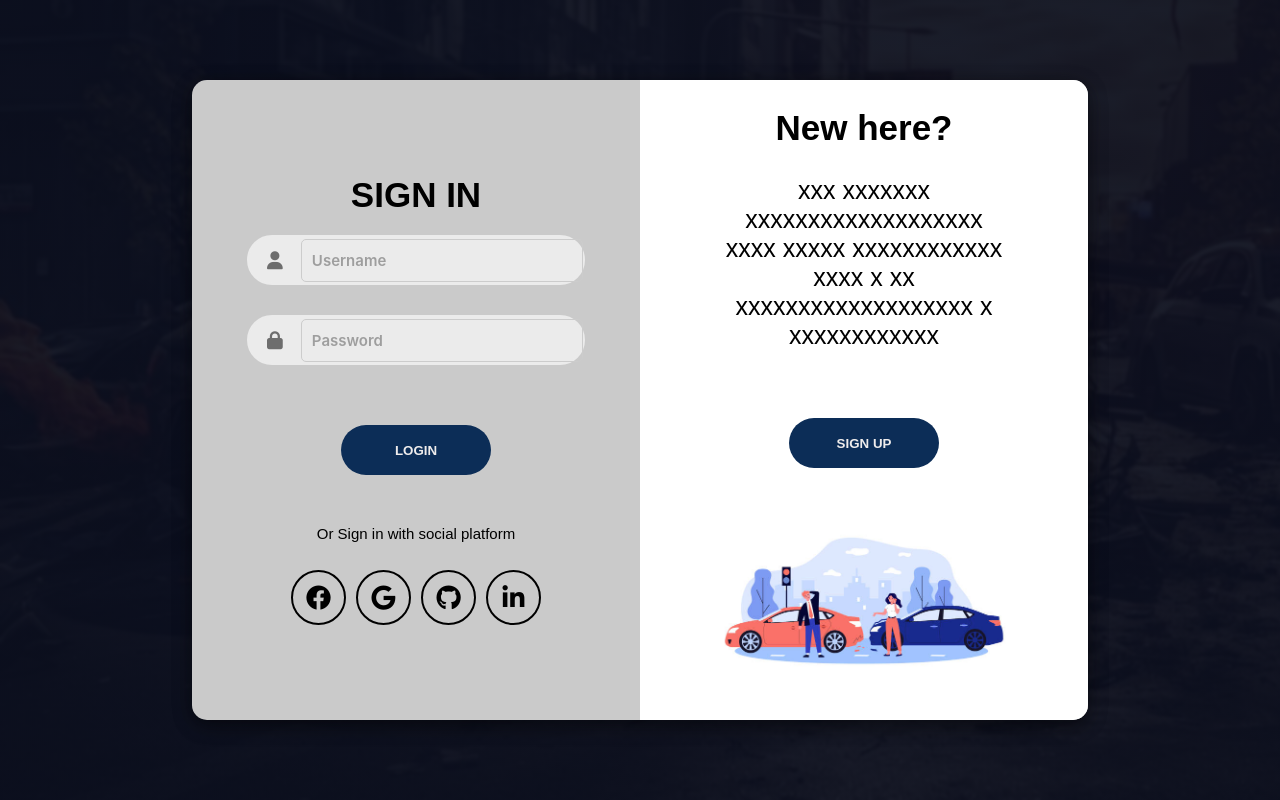
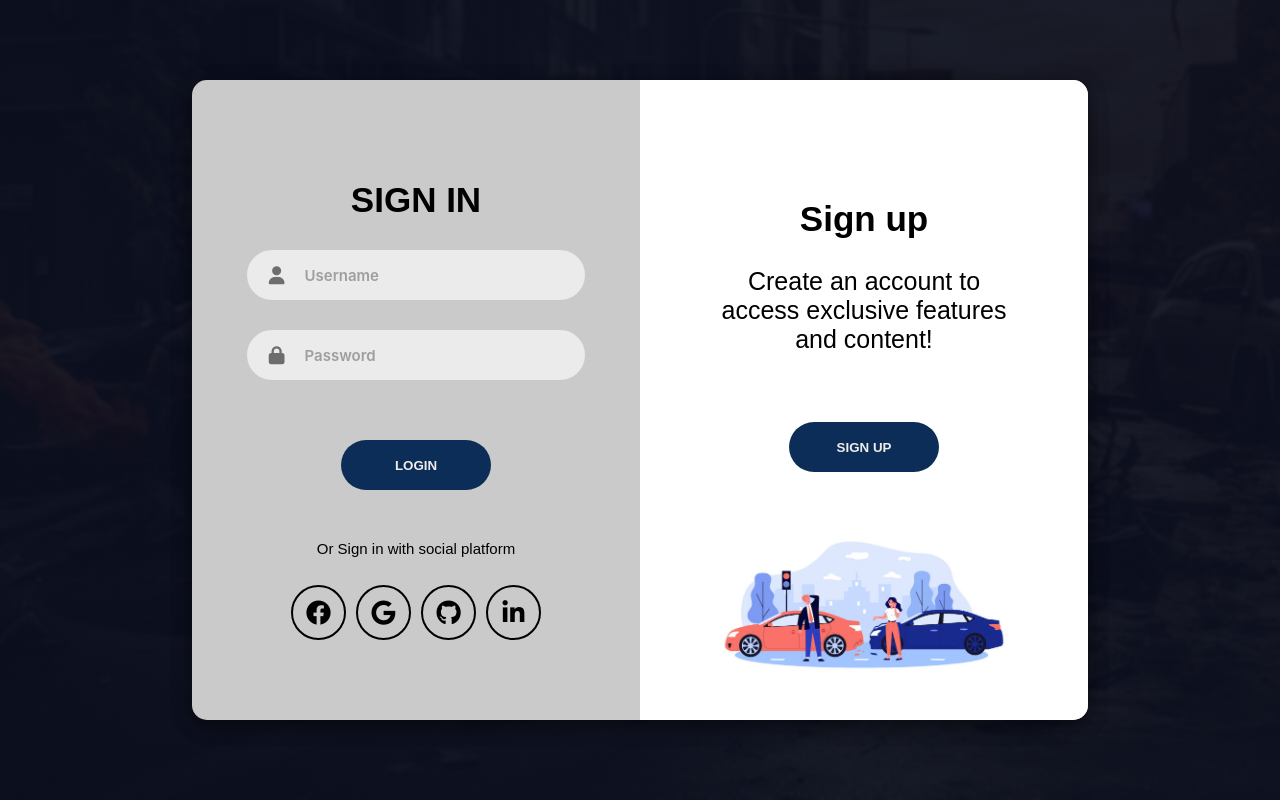
Before and after one commit to Inupa6677/DSGP-GROUP-9, a Flask app: page /login in a window 1280 px wide. Run offline with Flask 3, Linux system fonts and the light colour scheme; parts of the project's set-up code (start-up, migrations or seed data) failed here and were passed over; some libraries are stand-ins or nearby versions.

Commit message:
edits in the login page

```diff
--- a/connecting model/static/jsFiles/loginpage.js
+++ b/connecting model/static/jsFiles/loginpage.js
@@ -20,17 +20,17 @@ document.addEventListener("DOMContentLoaded", function() {
 
     document.getElementById('loginForm').addEventListener('submit', function(event) {
         event.preventDefault();
-        const username = document.getElementById('username');
-        const password = document.getElementById('password');
+        const username = document.getElementById('username').value;
+        const password = document.getElementById('password').value;
 
         // Check if username is empty
-        if (username.value.trim() === '') {
+        if (username.trim() === '') {
             alert('Username is required.');
             return;
         }
 
         // Check if password is empty
-        if (password.value.trim() === '') {
+        if (password.trim() === '') {
             alert('Password is required.');
             return;
         }
@@ -42,44 +42,44 @@ document.addEventListener("DOMContentLoaded", function() {
 
     document.getElementById('signup-form').addEventListener('submit', function(event) {
         event.preventDefault();
-        const username = document.getElementById('username');
-        const email = document.getElementById('email');
-        const newPassword = document.getElementById('new-password');
-        const confirmPassword = document.getElementById('confirm-password');
+        const username = document.getElementById('username').value; // Get the value of the username input
+        const email = document.getElementById('email').value; // Get the value of the email input
+        const newPassword = document.getElementById('new-password').value; // Get the value of the new password input
+        const confirmPassword = document.getElementById('confirm-password').value; // Get the value of the confirm password input
 
         // Check if username is empty
-        if (username.value.trim() === '') {
+        if (username.trim() === '') {
             alert('Username is required.');
             return;
         }
 
         // Check if email is empty
-        if (email.value.trim() === '') {
+        if (email.trim() === '') {
             alert('Email is required.');
             return;
         }
 
         // Check if the entered value is in a valid email format using a regular expression
         const emailPattern = /^[^\s@]+@[^\s@]+\.[^\s@]+$/;
-        if (!emailPattern.test(email.value.trim())) {
+        if (!emailPattern.test(email)) {
             alert('Please enter a valid email address.');
             return;
         }
 
         // Check if new password is empty
-        if (newPassword.value.trim() === '') {
+        if (newPassword.trim() === '') {
             alert('New password is required.');
             return;
         }
 
         // Check if confirm password is empty
-        if (confirmPassword.value.trim() === '') {
+        if (confirmPassword.trim() === '') {
             alert('Confirm password is required.');
             return;
         }
 
         // Check if passwords match
-        if (newPassword.value !== confirmPassword.value) {
+        if (newPassword !== confirmPassword) {
             alert('Passwords do not match.');
             return;
         }
--- a/connecting model/static/loginpage.css
+++ b/connecting model/static/loginpage.css
@@ -63,10 +63,11 @@ form{
     transition: 0.5s ease-in-out;
     transition-delay: 1s;
 }
-.title{
+.title {
     font-size: 35px;
     color: #000000;
-    margin-bottom: 10px;
+    margin-bottom: 20px; /* Increase margin-bottom */
+    margin-top: 20px; /* Add margin-top to move it down */
 }
 .input-field{
     width: 100%;
@@ -174,10 +175,11 @@ a{
     transition: 1s ease-in-out;
     transition-delay: 0.1s;
 }
-.panel h3{
+.panel h3 {
     font-size: 35px;
     font-weight: 600;
     color: #000;
+    margin-top: 30px;
 }
 .panel p{
     font-size: 25px;
@@ -340,12 +342,7 @@ body {
     margin-bottom: 20px;
 }
 
-.input-field input {
-    width: 100%;
-    padding: 10px;
-    border: 1px solid #ccc;
-    border-radius: 5px;
-}
+
 
 .input-field input:focus {
     outline: none;
@@ -354,3 +351,21 @@ body {
 .error {
     border-color: red !important;
 }
+
+.panel .content {
+    color: #EFECEC;
+    transition: 1s ease-in-out;
+    transition-delay: 0.1s;
+    margin-top: 65px; /* Add margin-top here */
+}
+
+#signup-title {
+    font-size: 35px;
+    color: #000000;
+    margin-bottom: 20px; /* Increase margin-bottom */
+    margin-top: 75px; /* Add margin-top to move it down further */
+}
+
+#member-content {
+    margin-top: 25px; /* Adjust this value to move the content up */
+}
--- a/connecting model/templates/loginpage.html
+++ b/connecting model/templates/loginpage.html
@@ -32,7 +32,7 @@
             <p class="account-text">Don't have an account? <a href="#" id="sign-up-btn2">Sign up</a></p>
             </form>
             <form action="/signup" method="post" class="sign-up-form" id="signup-form">
-                <h2 class="title">SIGN UP</h2>
+                <h2 class="title" id="signup-title"> Sign up </h2>
                 <div class="input-field">
                     <i class="fas fa-user"></i>
                     <input type="text" id="username" placeholder="Username">
@@ -65,10 +65,10 @@
         </div>
         <div class="panels-container">
              <div class="panel left-panel">
-                    <div class="content">
-                        <h3>Member here?</h3>
+                    <div class="content" id="member-content">
+                        <h3> Are you already a member? </h3>
                         <br>
-                        <p>xxx xxxxxxx xxxxxxxxxxxxxxxxxxx xxxx xxxxx xxxxxxxxxxxx xxxx x xx xxxxxxxxxxxxxxxxxxx x xxxxxxxxxxxx </p>
+                        <p>Sign in to access exclusive predictions </p>
                         <br>
                         <button class="btn" id="sign-in-btn">Sign in</button>
                     </div>
@@ -76,9 +76,9 @@
              </div>
              <div class="panel right-panel">
                 <div class="content">
-                    <h3>New here?</h3>
+                    <h3> Sign up </h3>
                     <br>
-                    <p>xxx xxxxxxx xxxxxxxxxxxxxxxxxxx xxxx xxxxx xxxxxxxxxxxx xxxx x xx xxxxxxxxxxxxxxxxxxx x xxxxxxxxxxxx </p>
+                    <p> Create an account to access exclusive features and content! </p>
                     <br>
                     <button class="btn" id="sign-up-btn">Sign up</button>
                 </div>
```
